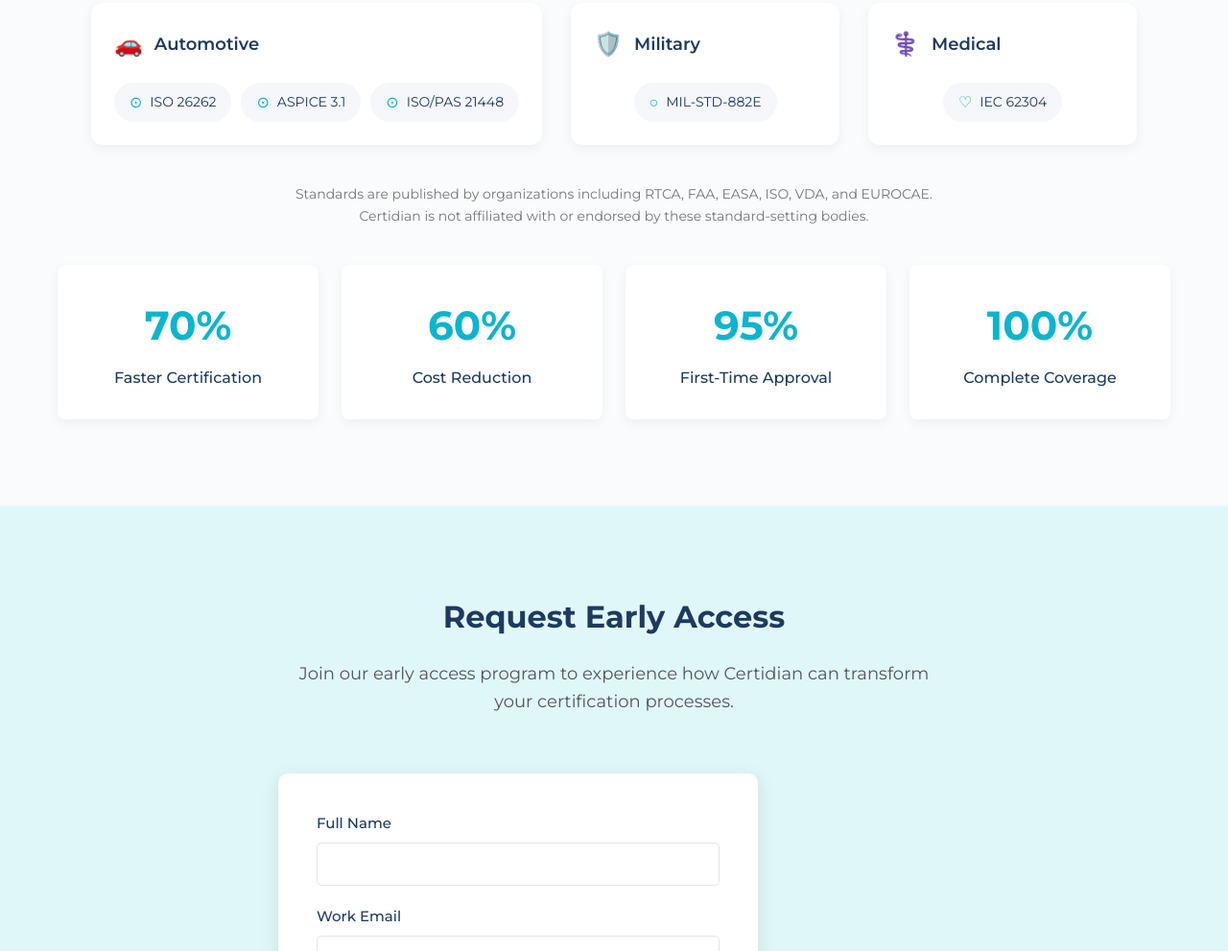
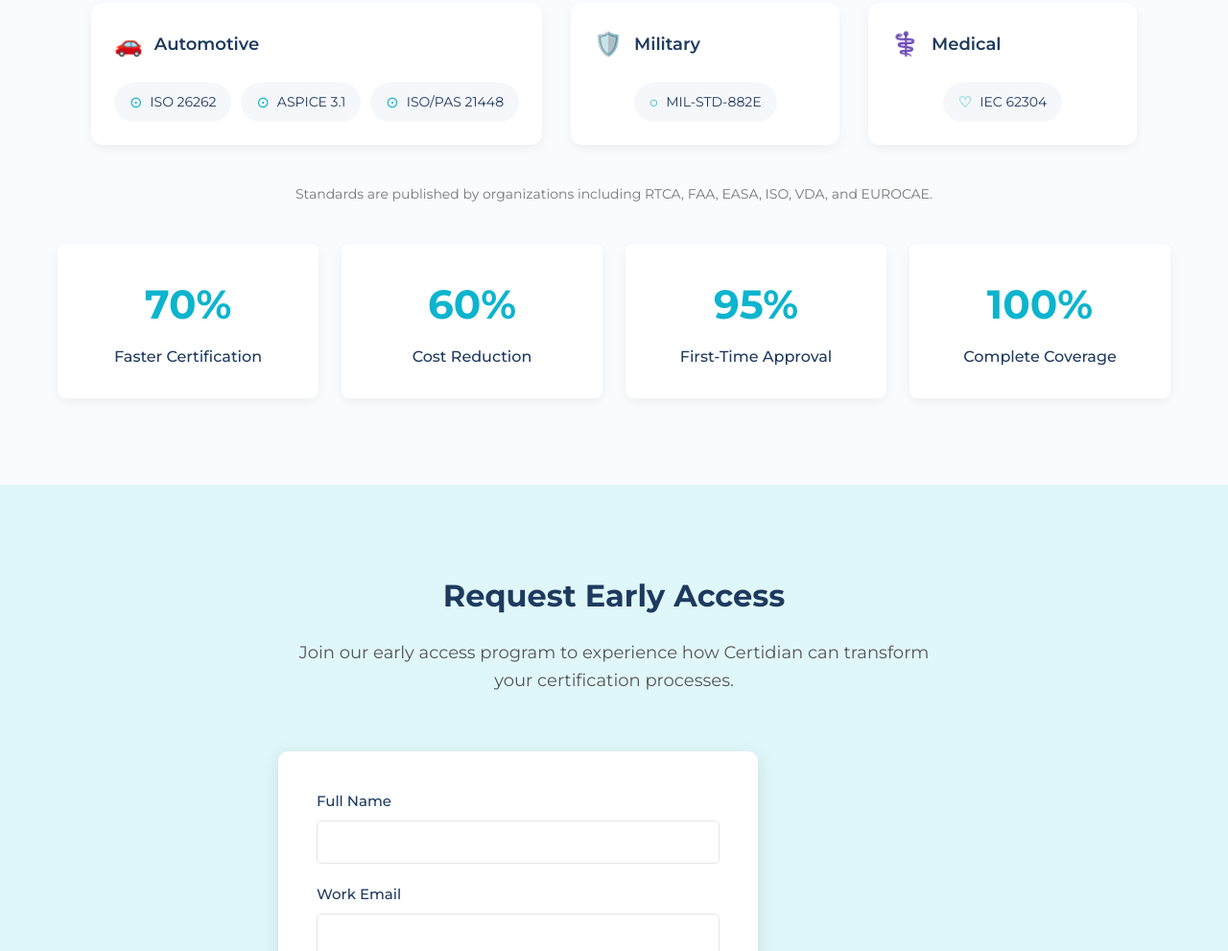
Before and after one commit to Shongilon/certidian, a plain HTML site: page index.html in a window 1280 px wide. Shown: the part 2189-3180 px from the top of the page at 96% size. Drawn offline with Linux system fonts and the light colour scheme.

Commit message:
Update index.html

```diff
--- a/index.html
+++ b/index.html
@@ -813,7 +813,6 @@
 
             <p class="standards-disclaimer">
                 Standards are published by organizations including RTCA, FAA, EASA, ISO, VDA, and EUROCAE.
-                Certidian is not affiliated with or endorsed by these standard-setting bodies.
             </p>
 
             <div class="metrics-container">
```
